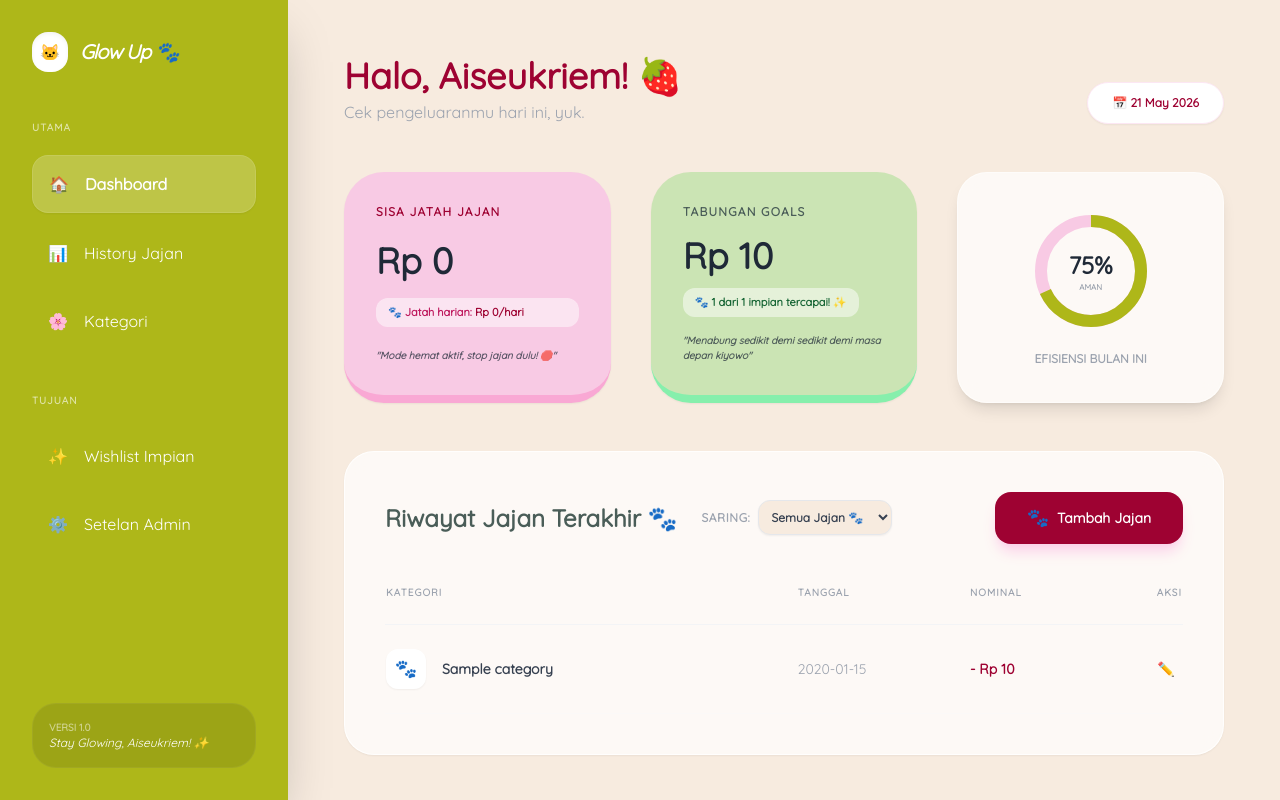
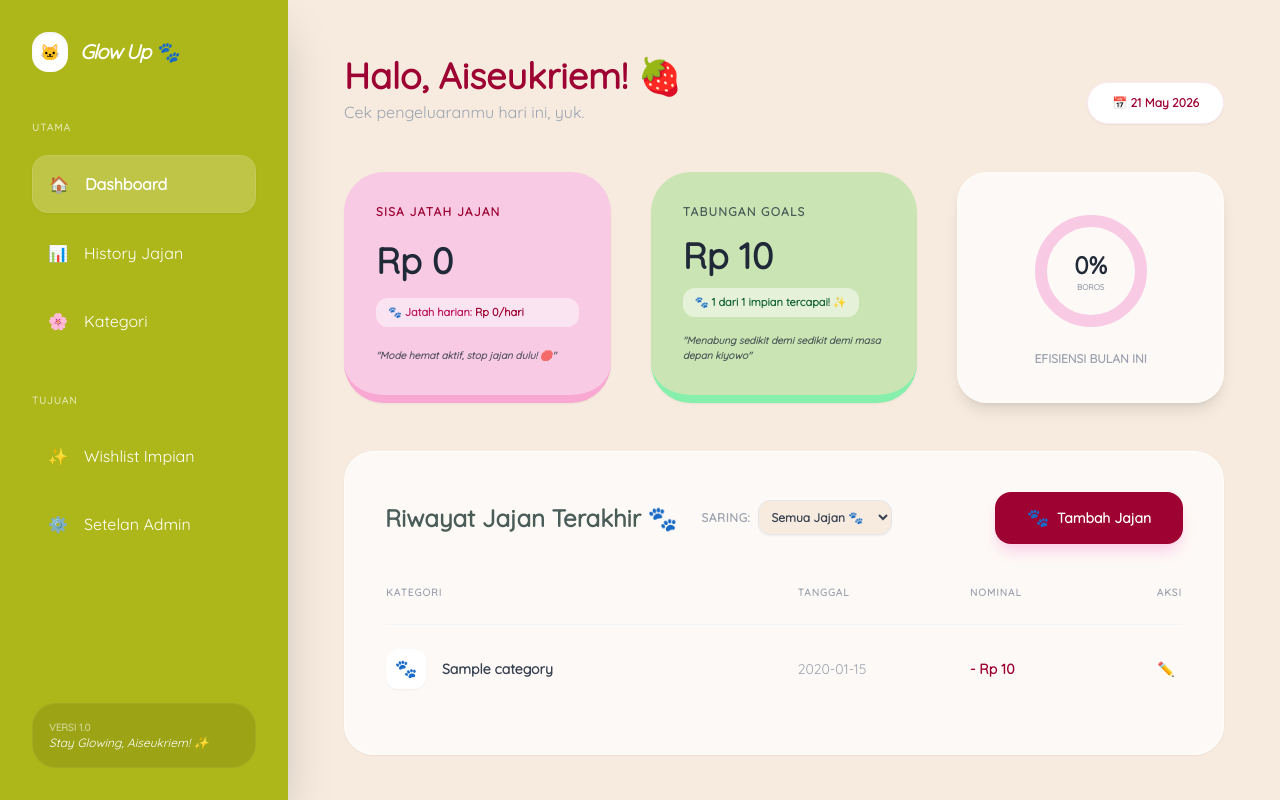
Before and after one commit to elshadellista/expense-lite, a Laravel app: page / in a window 1280 px wide. Run offline with Laravel 12, Linux system fonts and the light colour scheme; tables that the repository leaves empty hold one stand-in row (values such as "Sample post"); some libraries are stand-ins or nearby versions.

Commit message:
feat: tuntaskan fitur 5 efisiensi bulan ini dengan svg progress dinamis

```diff
--- a/resources/views/welcome.blade.php
+++ b/resources/views/welcome.blade.php
@@ -100,15 +100,21 @@
                     <div class="relative w-32 h-32 mb-4">
                         <svg class="w-full h-full transform -rotate-90">
                             <circle cx="64" cy="64" r="50" stroke="#F8CAE4" stroke-width="12" fill="transparent" />
+
                             <circle cx="64" cy="64" r="50" stroke="#AEB719" stroke-width="12" fill="transparent"
-                                    stroke-dasharray="314.15" stroke-dashoffset="100" />
+                                    stroke-dasharray="314.15"
+                                    stroke-dashoffset="{{ $circleDashOffset }}"
+                                    class="transition-all duration-500" />
                         </svg>
+
                         <div class="absolute inset-0 flex flex-col items-center justify-center">
-                            <span class="text-2xl font-bold">75%</span>
-                            <span class="text-[8px] font-bold text-gray-400">AMAN</span>
+                            <span class="text-2xl font-bold">{{ $efficiencyPercentage }}%</span>
+                            <span class="text-[8px] font-bold text-gray-400">
+                                {{ $efficiencyPercentage >= 50 ? 'AMAN' : 'BOROS' }}
+                            </span>
                         </div>
-                    </div>
-                    <p class="text-xs font-bold text-gray-400 uppercase">Efisiensi Bulan Ini</p>
+                </div>
+                <p class="text-xs font-bold text-gray-400 uppercase">Efisiensi Bulan Ini</p>
                 </div>
 
             </div> <div class="glass-card p-10 shadow-sm border border-white/80 w-full">
--- a/routes/web.php
+++ b/routes/web.php
@@ -61,11 +61,21 @@ Route::get('/', function () {
         })->count();
     }
 
+    if ($totalBudgetValue > 0) {
+        $efficiencyPercentage = round(($sisaBudget / $totalBudgetValue) * 100);
+        $efficiencyPercentage = max(0, min(100, $efficiencyPercentage));
+    } else {
+        $efficiencyPercentage = 100;
+    }
+
+    $circleDashOffset = 314.15 - (314.15 * $efficiencyPercentage / 100);
+
     return view('welcome', compact(
         'budget', 'totalBudgetValue', 'totalExpense', 'sisaBudget', 'sisa',
         'recentExpenses', 'categories', 'status', 'greeting',
         'expensesByDate', 'goals', 'jatahHarian', 'categoryId',
-        'totalSavedAmount', 'totalGoalsCount', 'achievedGoalsCount'
+        'totalSavedAmount', 'totalGoalsCount', 'achievedGoalsCount', 'efficiencyPercentage',
+        'efficiencyPercentage', 'circleDashOffset'
     ));
 });
 
```
